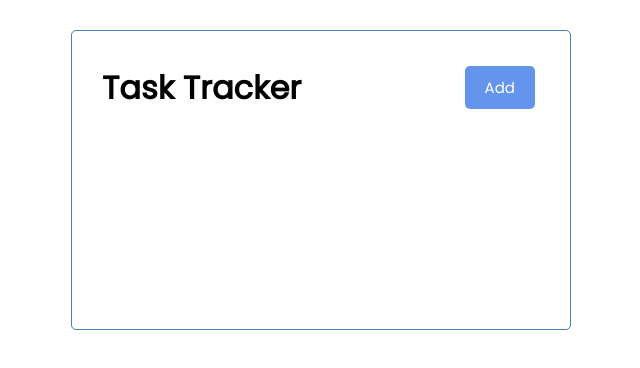
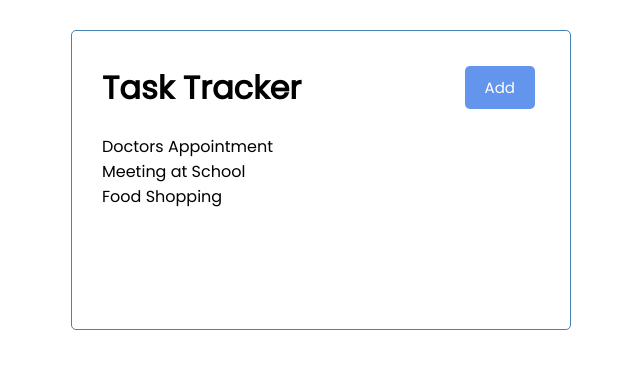
Before and after one commit to Petertran198/Task-tracker, an Angular app: page / in a window 1280 px wide. Shown: the top 368 px of the page, without its empty margins (319-959 px from the left). Built offline with nearby package versions, Linux system fonts and the light colour scheme.

Commit message:
Added tasks and task-item component and pass prop from tasks.html to use for task-item.html

```diff
--- a/src/app/app.component.html
+++ b/src/app/app.component.html
@@ -1,3 +1,4 @@
 <div class="container">
   <app-header></app-header>
+  <app-tasks></app-tasks>
 </div>
--- a/src/app/app.module.ts
+++ b/src/app/app.module.ts
@@ -4,12 +4,16 @@
 import { AppComponent } from './app.component';
 import { HeaderComponent } from './components/header/header.component';
 import { ButtonComponent } from './components/button/button.component';
+import { TasksComponent } from './components/tasks/tasks.component';
+import { TaskItemComponent } from './components/task-item/task-item.component';
 
 @NgModule({
   declarations: [
     AppComponent,
     HeaderComponent,
-    ButtonComponent
+    ButtonComponent,
+    TasksComponent,
+    TaskItemComponent
   ],
   imports: [
     BrowserModule
--- /dev/null
+++ b/src/app/components/task-item/task-item.component.html
@@ -0,0 +1 @@
+<p>{{ task.text }}</p>
--- /dev/null
+++ b/src/app/components/task-item/task-item.component.ts
@@ -0,0 +1,14 @@
+import { Component, OnInit, Input } from '@angular/core';
+import { Task } from 'src/app/data/Task';
+
+@Component({
+  selector: 'app-task-item',
+  templateUrl: './task-item.component.html',
+  styleUrls: ['./task-item.component.css'],
+})
+export class TaskItemComponent implements OnInit {
+  @Input() task: Task;
+  constructor() {}
+
+  ngOnInit(): void {}
+}
--- /dev/null
+++ b/src/app/components/tasks/tasks.component.html
@@ -0,0 +1 @@
+<app-task-item *ngFor="let task of tasks" [task]="task"></app-task-item>
--- /dev/null
+++ b/src/app/components/tasks/tasks.component.ts
@@ -0,0 +1,14 @@
+import { Component, OnInit } from '@angular/core';
+import { TASKS } from 'src/app/data/mock-tasks';
+import { Task } from 'src/app/data/Task';
+@Component({
+  selector: 'app-tasks',
+  templateUrl: './tasks.component.html',
+  styleUrls: ['./tasks.component.css'],
+})
+export class TasksComponent implements OnInit {
+  tasks: Task[] = TASKS;
+  constructor() {}
+
+  ngOnInit(): void {}
+}
```
Also changed, not shown: src/app/components/task-item/task-item.component.css (added), src/app/components/tasks/tasks.component.css (added), 2 other files (tests, documents, lock files or other folders).
